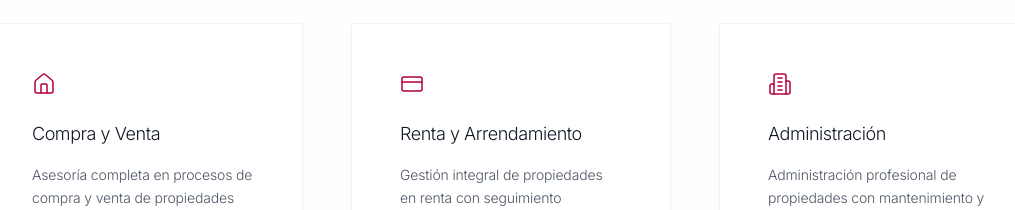
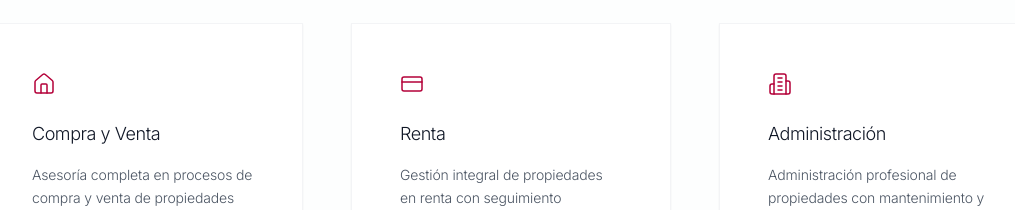
Before and after one commit to Amoxtli-Developers/mgsi, a Next.js app: page / in a window 1280 px wide. Shown: the part 2320-2530 px from the top of the page, without its empty margins (129-1144 px from the left). Built offline with nearby package versions, Linux system fonts and the light colour scheme; no server answers; the database is empty.

Commit message:
fix: Corregir título del servicio de Renta en la sección de servicios

```diff
--- a/src/components/sections/ServicesSection.tsx
+++ b/src/components/sections/ServicesSection.tsx
@@ -13,7 +13,7 @@ const services = [
   },
   {
     icon: CreditCard,
-    title: 'Renta y Arrendamiento',
+    title: 'Renta',
     description: 'Gestión integral de propiedades en renta con seguimiento completo del proceso.',
     features: ['Búsqueda de inquilinos', 'Contratos legales', 'Administración'],
   },
```
